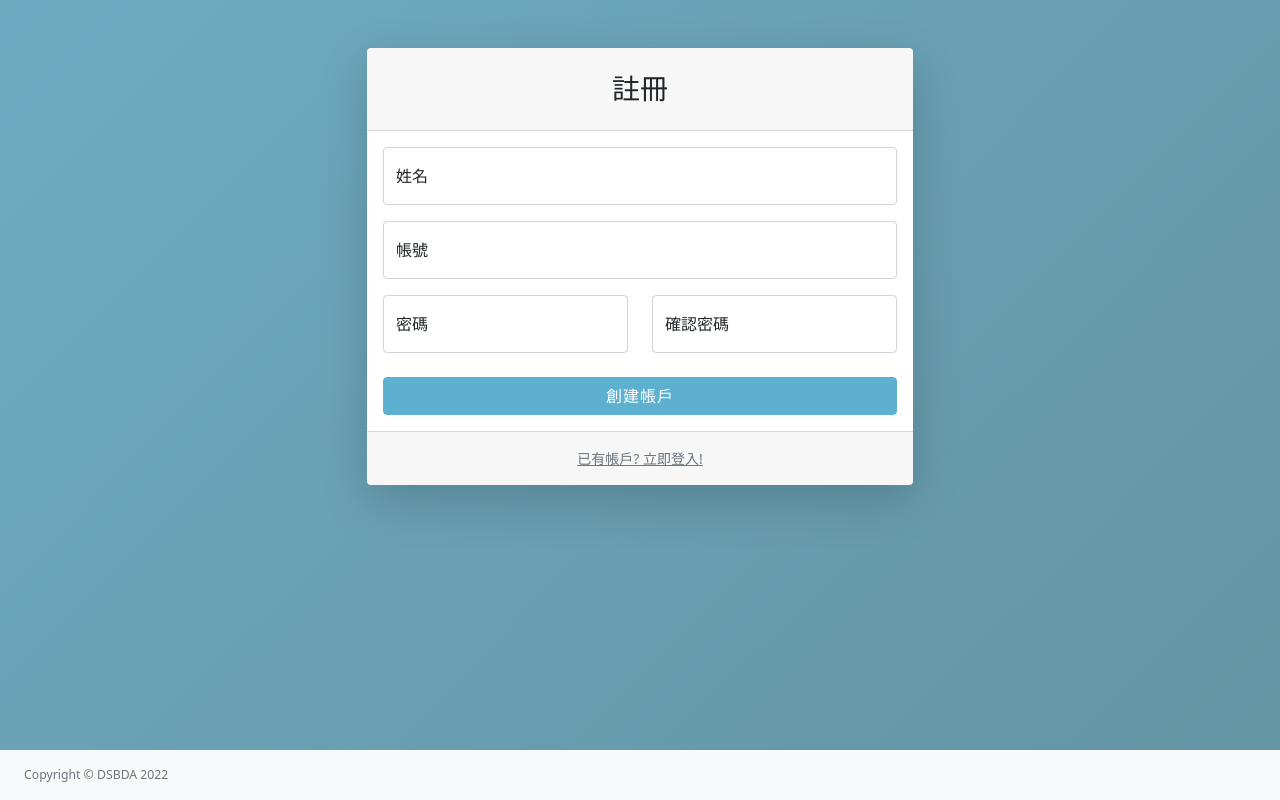
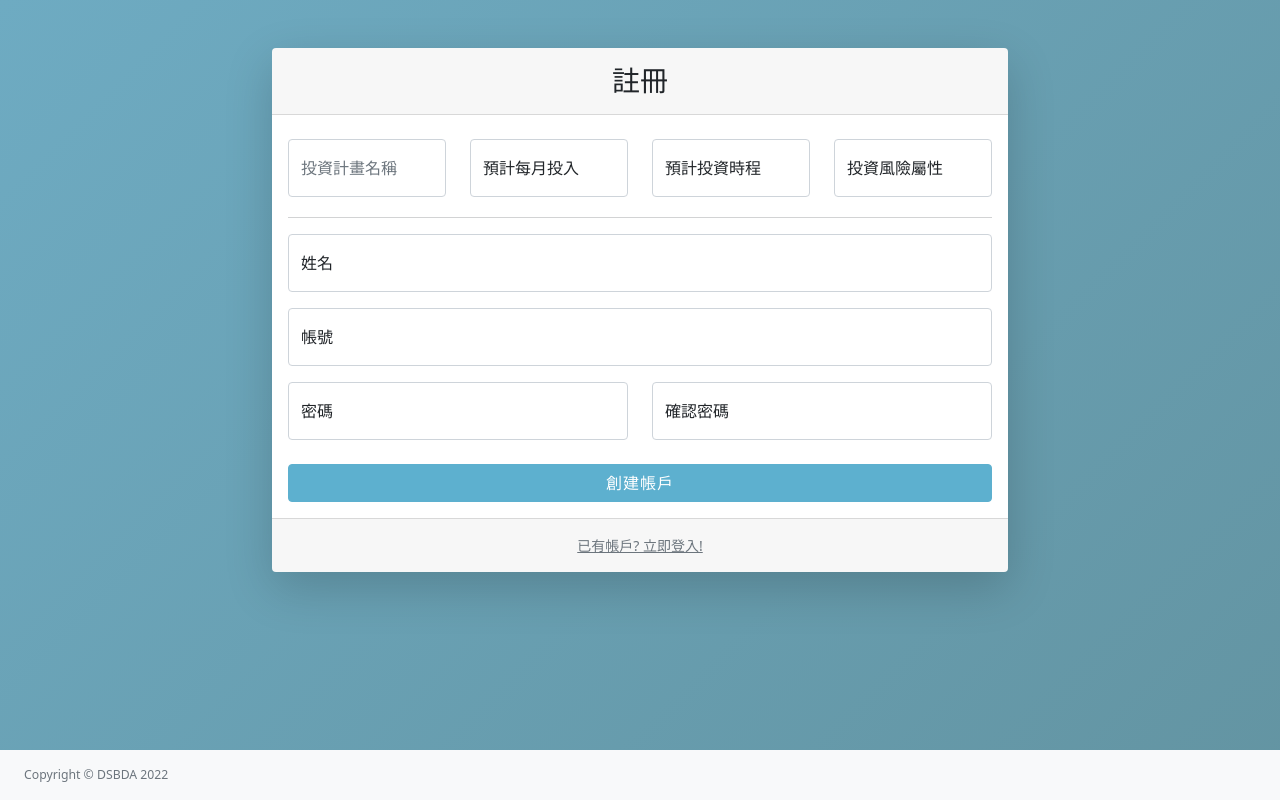
Before and after one commit to fuhsiao/Fintech-API-web, a Flask app: page /sign-up in a window 1280 px wide. Run offline with Flask 2, Linux system fonts and the light colour scheme; some libraries are stand-ins or nearby versions.

Commit message:
edit sign-up&target form

```diff
--- a/website/templates/sign-up.html
+++ b/website/templates/sign-up.html
@@ -20,11 +20,41 @@
             <main>
                 <div class="container">
                     <div class="row justify-content-center">
-                        <div class="col-lg-6">
+                        <div class="col-lg-8">
                             <div class="card shadow-lg border-0 rounded-lg mt-5">
-                                <div class="card-header"><h3 class="text-center font-weight-light my-3">註冊</h3></div>
+                                <div class="card-header"><h3 class="text-center font-weight-light my-2">註冊</h3></div>
                                 <div class="card-body">
                                     <form>
+                                        <div class="row text-darkgray mt-2">
+                                            <div class="col-md-3 mb-1">
+                                                <input type="text" class="form-control py-3" placeholder="投資計畫名稱">
+                                            </div>
+                                            <div class="col-md-3 mb-1">
+                                                <select id="#" class="form-control py-3">
+                                                    <option disabled selected>預計每月投入</option>
+                                                    <option value="#">NTD 5,000</option>
+                                                    <option value="#">NTD 10,000</option>
+                                                    <option value="#">NTD 15,000</option>
+                                                </select>
+                                            </div>
+                                            <div class="col-md-3 mb-1">
+                                                <select id="#" class="form-control py-3">
+                                                    <option value="" disabled selected>預計投資時程</option>
+                                                    <option value="#">短期(3-5年)</option>
+                                                    <option value="#">中期(5-10年)</option>
+                                                    <option value="#">長期(≥10年)</option>
+                                                </select>
+                                            </div>
+                                            <div class="col-md-3 mb-1">
+                                                <select id="#" class="form-control py-3">
+                                                    <option value="" disabled selected>投資風險屬性</option>
+                                                    <option value="#">積極型</option>
+                                                    <option value="#">穩健型</option>
+                                                    <option value="#">保守型</option>
+                                                </select>
+                                            </div>
+                                        </div>
+                                        <hr style="opacity: 0.2;">
                                         <div class="row mb-3">
                                             <div class="col-md-12">
                                                 <div class="form-floating mb-3 mb-md-0">
@@ -51,6 +81,7 @@
                                                 </div>
                                             </div>
                                         </div>
+
                                         <div class="mt-4 mb-0">
                                             <div class="d-grid"><a class="btn btn-bg btn-block" href="/login">創建帳戶</a></div>
                                         </div>
```
Also changed, not shown: website/templates/target.html (+7 -3 lines).
